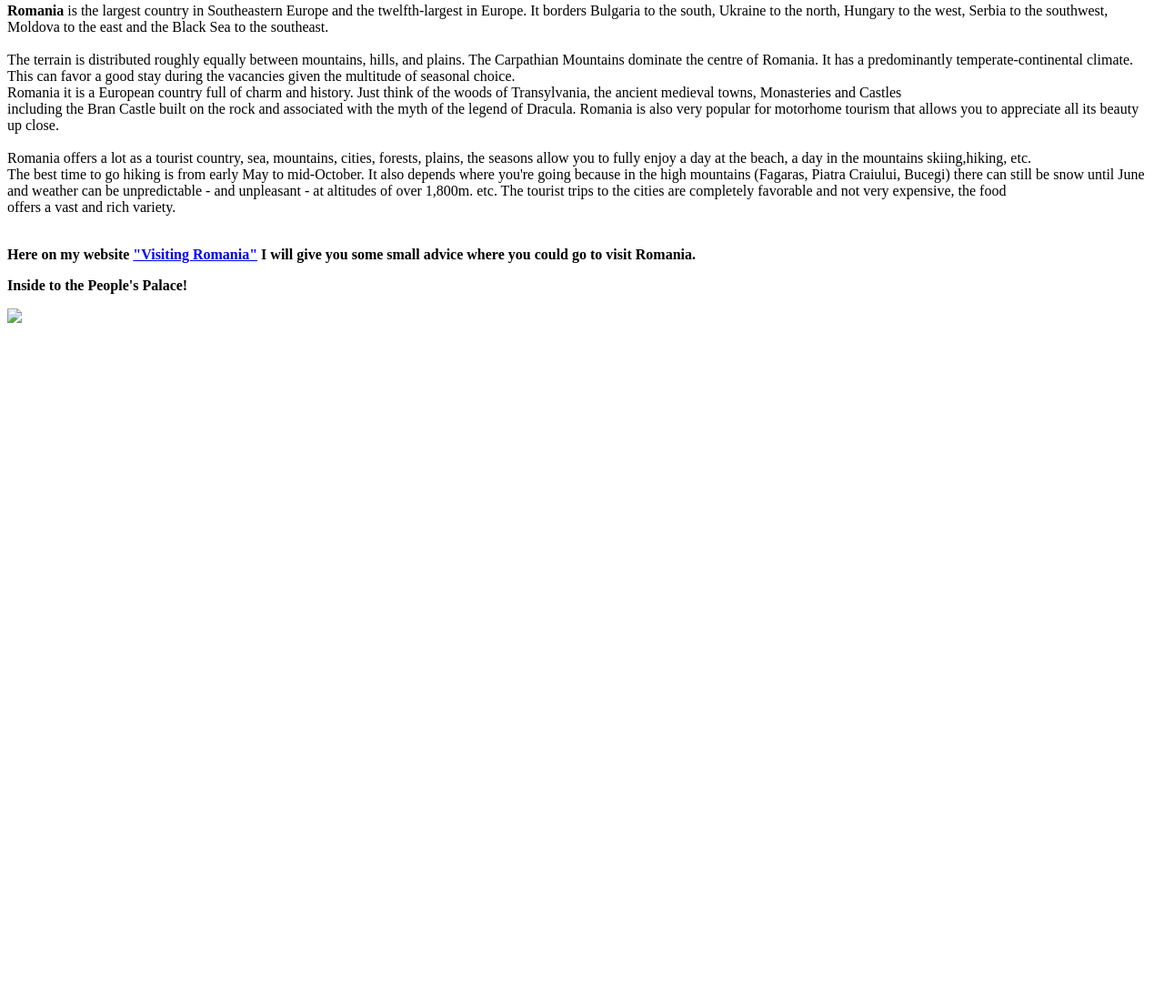
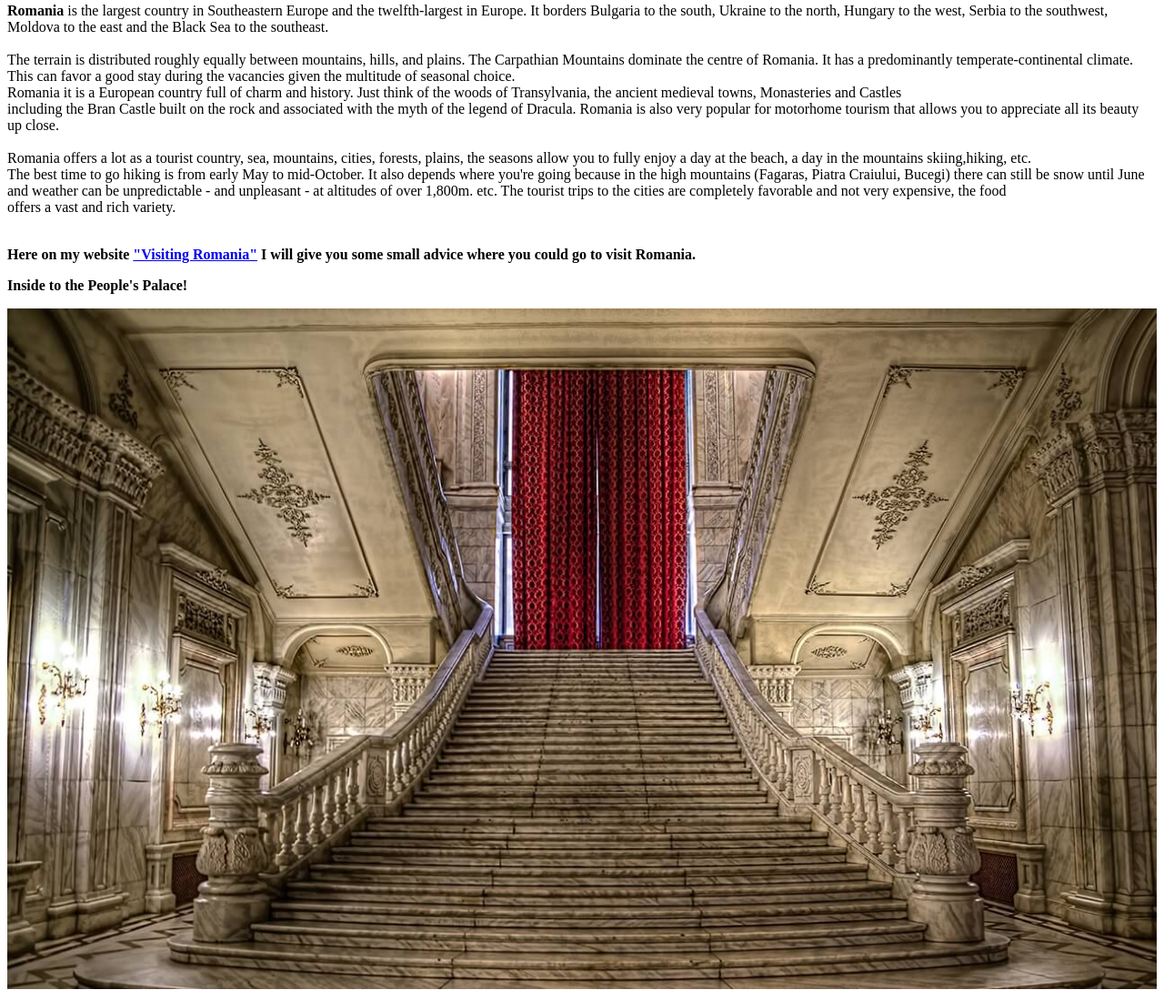
Before and after one commit to GeorgieGeorgie/Website, a plain HTML site: page index.html in a window 1280 px wide. Shown: the part 1751-2850 px from the top of the page at 91% size. Before the commit the page ends 2118 px from the top, so only its background shows below. Drawn offline with Linux system fonts and the light colour scheme.

Commit message:
Update index.html

```diff
--- a/index.html
+++ b/index.html
@@ -34,7 +34,7 @@
     <br><br><p><b>Here on my website <a href="http://www.Google.com">"Visiting Romania"</a> I will give you some small advice where you could go to visit Romania.</b>
 
 <p><b>Inside to the People's Palace!</b></p>
-<img class="smallimage1" src="images/People's Palace inside.jpg">
+<img class="smallimage1" src="website/images/People's Palace inside.jpg">
 
 
 
```
